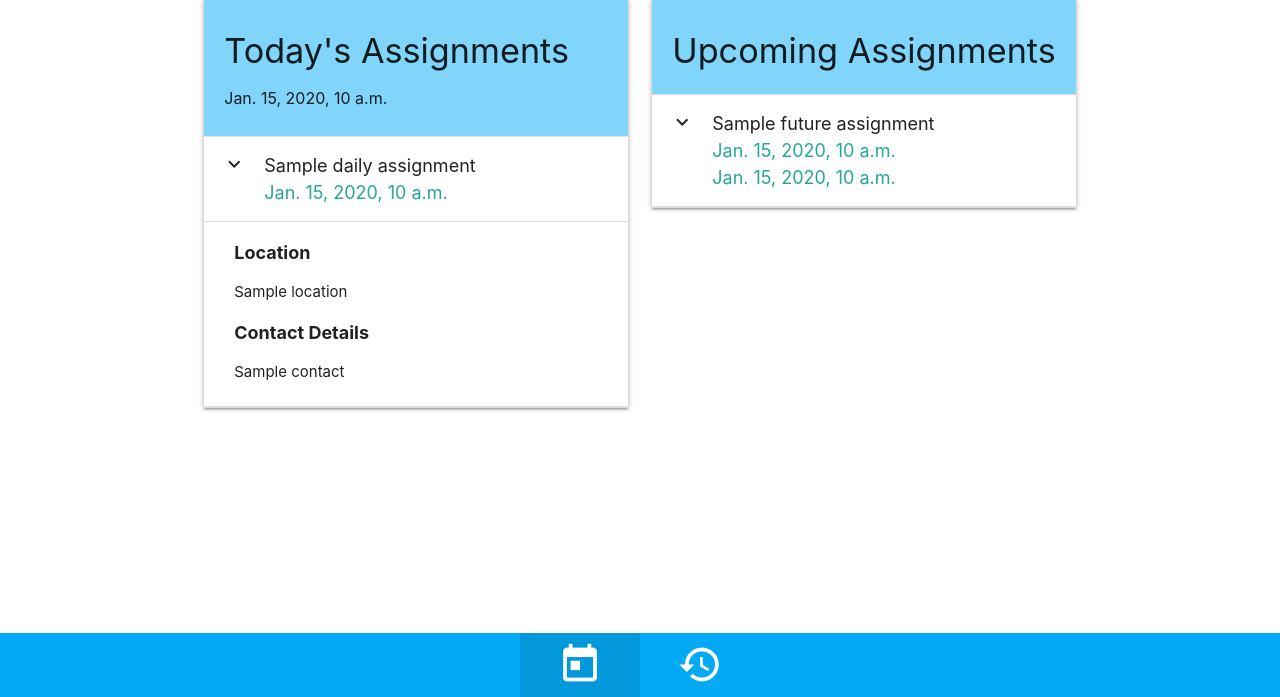
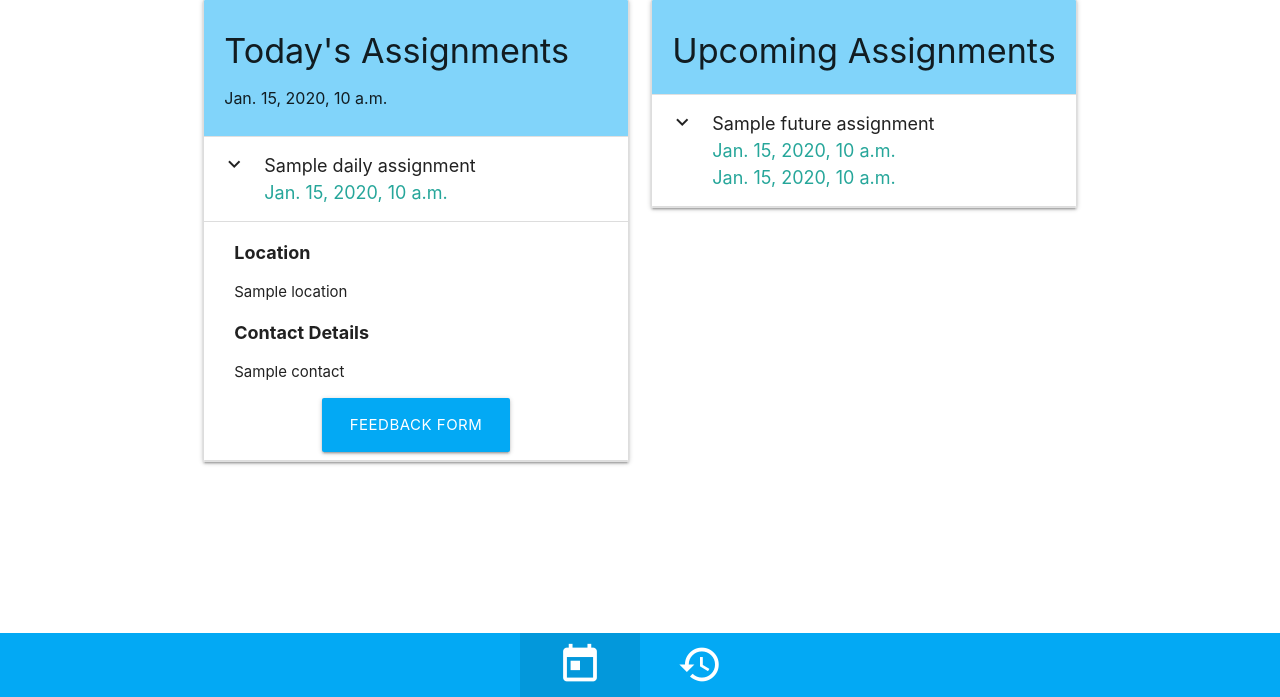
Before and after one commit to PPM-Fi/cepf, a Django app: template src/templates/calendar.html in a window 1280 px wide, after a click that opens the changed part. Shown: the part 103-800 px from the top of the page. Run offline with Django 3.2, Linux system fonts and the light colour scheme; the template is opened without the code that fills it: most values are stand-ins (such as "Sample title", 1, 10 or a date in 2020).

Commit message:
Feedback Button

```diff
--- a/src/templates/calendar.html
+++ b/src/templates/calendar.html
@@ -57,6 +57,12 @@
 
                                                         <p class="details-header">Contact Details</p>
                                                         <p>{{ daily_assignment.contact|linebreaks }}</p>
+
+                                                        <div class="center-align">
+                                                          <a href="{% url 'feedback' %}"><button class="waves-effect waves-light light-blue btn-large center" type="submit">Feedback Form</button></a>
+                                                        </<div>
+
+                                                        </div>
                                                 </div>
                                         </li>
                                         {% endfor %}
--- a/src/templates/feedback.html
+++ b/src/templates/feedback.html
@@ -74,7 +74,6 @@
               <button class="waves-effect waves-light light-blue btn-large" type="submit">Submit</button>
             </form>
           </div>
-
         </<ul>
       </div>
     </div>
```
